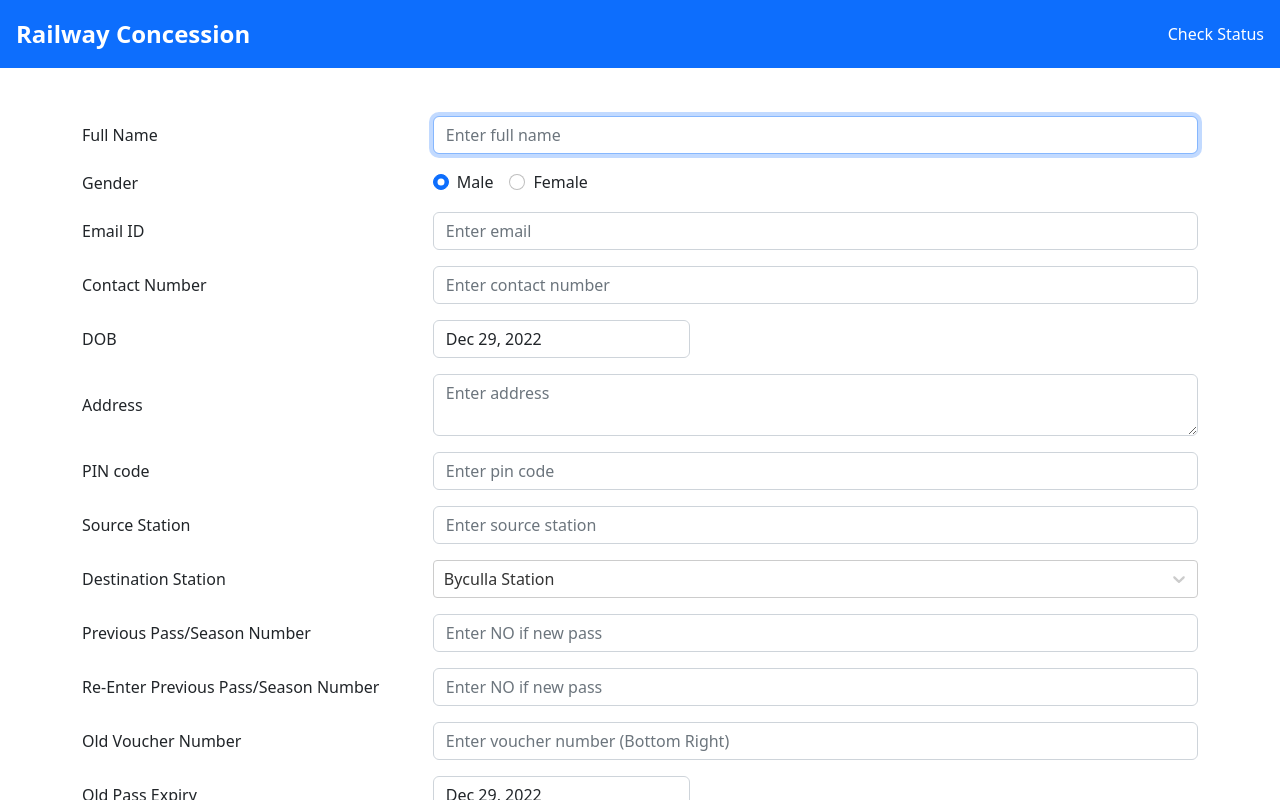
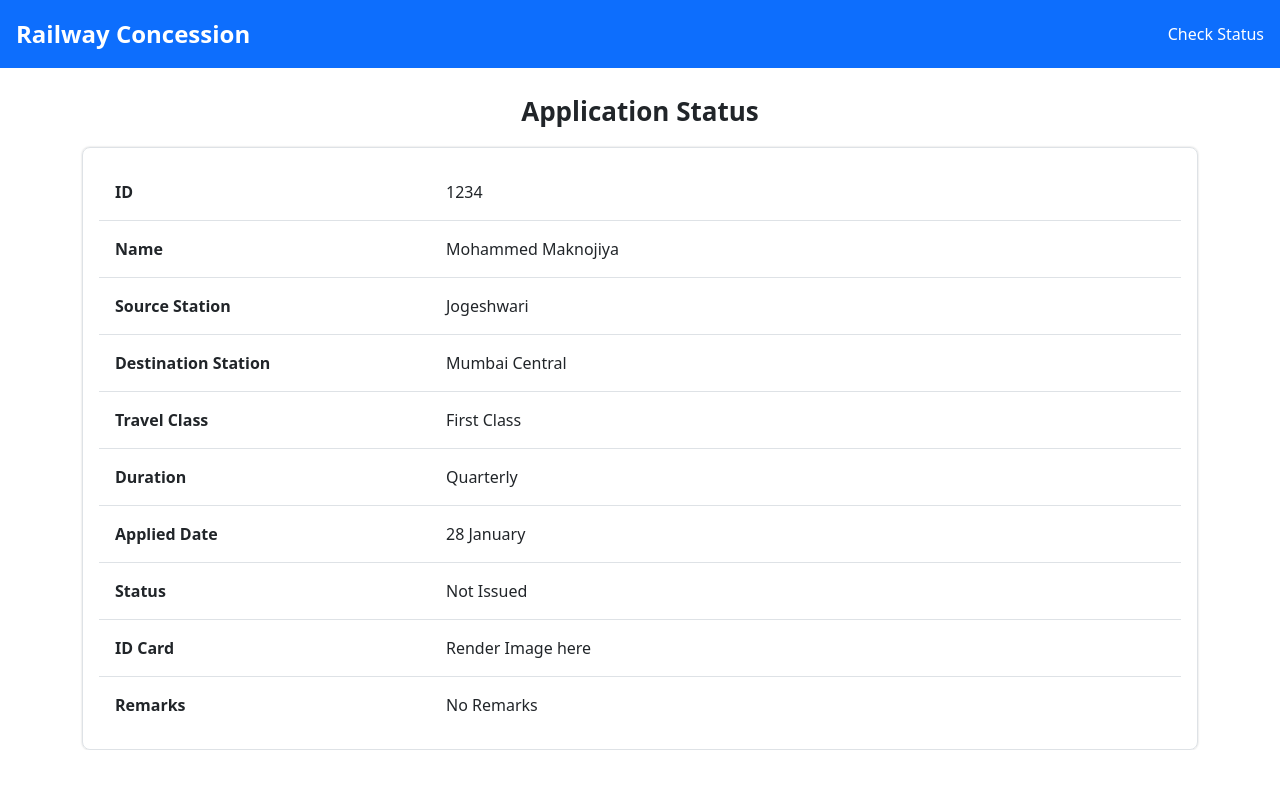
Before and after one commit to mohammedmaknojiya/railway-concession, a React (Create React App) app: page /status in a window 1280 px wide. Built offline with nearby package versions, Linux system fonts and the light colour scheme.

Commit message:
Done with status form and status details form design

```diff
--- a/package.json
+++ b/package.json
@@ -17,6 +17,7 @@
     "react-bootstrap": "^2.7.0",
     "react-datepicker": "^4.8.0",
     "react-dom": "^18.2.0",
+    "react-router-dom": "^6.6.1",
     "react-scripts": "5.0.1",
     "react-select": "^5.7.0",
     "sass": "^1.57.1",
--- /dev/null
+++ b/src/Routes/index.tsx
@@ -0,0 +1,17 @@
+import { Routes, Route } from "react-router-dom";
+
+import ConcessionFormWrapper from "components/Form";
+import ApplicationStatus from "components/ApplicationStatus";
+import CheckStatus from "components/CheckStatus/index";
+
+const AppRoutes = () => {
+  return (
+    <Routes>
+      <Route path="/" element={<ConcessionFormWrapper />} />
+      <Route path="status" element={<ApplicationStatus />} />
+      <Route path="check-status" element={<CheckStatus />} />
+    </Routes>
+  );
+};
+
+export default AppRoutes;
--- a/src/assets/styles/_main.scss
+++ b/src/assets/styles/_main.scss
@@ -7,3 +7,17 @@
 .h-100vh {
   height: 100vh !important;
 }
+
+.hover-light-gray {
+  &:hover {
+    background-color: rgb(245, 245, 245);
+  }
+}
+
+.rounded-8 {
+  border-radius: 0.5rem;
+}
+
+.light-shadow {
+  box-shadow: 0 0 2px #ccc;
+}
--- /dev/null
+++ b/src/components/ApplicationStatus/SingleField.tsx
@@ -0,0 +1,36 @@
+import { useContext } from "react";
+
+import { AppViewContext } from "context/AppView";
+
+type SingleFieldProps = {
+  label: string;
+  value: string;
+  borderBottom?: boolean;
+};
+
+const SingleField: React.FC<SingleFieldProps> = ({
+  label,
+  value,
+  borderBottom = true,
+}) => {
+  const { isPhoneView } = useContext(AppViewContext);
+
+  return (
+    <div
+      className={`d-flex ${
+        isPhoneView ? "flex-column" : "align-items-center"
+      } ${borderBottom ? "border-bottom" : ""} p-3 c-pointer hover-light-gray`}
+    >
+      <div
+        className={`font-size-16 ${
+          isPhoneView ? "w-100 mb-1" : "w-30 me-3"
+        } fw-bold`}
+      >
+        {label}
+      </div>
+      <div className="font-size-16">{value}</div>
+    </div>
+  );
+};
+
+export default SingleField;
--- /dev/null
+++ b/src/components/ApplicationStatus/index.tsx
@@ -0,0 +1,24 @@
+import SingleField from "./SingleField";
+
+const ApplicationStatus = () => {
+  return (
+    <div className="container my-4 overflow-auto">
+      <div className="text-center font-size-26 fw-bold mb-3">
+        Application Status
+      </div>
+      <div className="border rounded-8 p-3 light-shadow">
+        <SingleField label="ID" value="1234" />
+        <SingleField label="Name" value="Mohammed Maknojiya" />
+        <SingleField label="Source Station" value="Jogeshwari" />
+        <SingleField label="Destination Station" value="Mumbai Central" />
+        <SingleField label="Travel Class" value="First Class" />
+        <SingleField label="Duration" value="Quarterly" />
+        <SingleField label="Applied Date" value="28 January" />
+        <SingleField label="Status" value="Not Issued" />
+        <SingleField label="ID Card" value="Render Image here" />
+        <SingleField label="Remarks" value="No Remarks" borderBottom={false} />
+      </div>
+    </div>
+  );
+};
+export default ApplicationStatus;
--- /dev/null
+++ b/src/components/CheckStatus/index.tsx
@@ -0,0 +1,47 @@
+import { useState, useContext } from "react";
+import { useNavigate } from "react-router-dom";
+
+import FormGroupWrapper from "components/FormGroupWrapper";
+import { AppViewContext } from "context/AppView";
+import { Button } from "react-bootstrap";
+
+const CheckStatus = () => {
+  const [emailID, setEmailID] = useState("");
+  const { isPhoneView } = useContext(AppViewContext);
+  const navigate = useNavigate();
+
+  const handleSubmit = (e: React.FormEvent) => {
+    e.preventDefault();
+    console.log(emailID);
+    setEmailID("");
+    navigate("/status");
+  };
+
+  return (
+    <div className={`container my-4 ${isPhoneView ? "" : "w-40"}`}>
+      <FormGroupWrapper
+        label="Email address"
+        type="email"
+        controllerProps={{
+          placeholder: "Enter email",
+          autoComplete: "off",
+          value: emailID,
+          onChange: (e: React.ChangeEvent<{ value: string }>) =>
+            setEmailID(e.target.value),
+        }}
+      />
+      <div className="d-flex justify-content-center mt-4">
+        <Button
+          variant="primary"
+          type="submit"
+          disabled={false}
+          onClick={handleSubmit}
+        >
+          Submit
+        </Button>
+      </div>
+    </div>
+  );
+};
+
+export default CheckStatus;
--- a/src/components/Form/ConcessionForm.tsx
+++ b/src/components/Form/ConcessionForm.tsx
@@ -19,7 +19,7 @@ const ConcessionForm: React.FC<
     formikProps;
 
   return (
-    <div className="container my-5">
+    <div className="container my-4">
       <FormGroupWrapper
         type="text"
         label="Full Name"
--- a/src/components/Header/index.tsx
+++ b/src/components/Header/index.tsx
@@ -1,8 +1,14 @@
+import { Link } from "react-router-dom";
+
 const Header = () => {
   return (
-    <div className="d-flex align-items-center justify-content-between p-3 bg-primary text-white">
-      <div className="fw-bold fs-4 c-pointer">Railway Concession</div>
-      <div className="c-pointer">Check Status</div>
+    <div className="d-flex align-items-center justify-content-between p-3 bg-primary">
+      <Link to="/" className="fw-bold fs-4 text-white text-decoration-none">
+        Railway Concession
+      </Link>
+      <Link to="/check-status" className="text-white text-decoration-none">
+        Check Status
+      </Link>
     </div>
   );
 };
--- a/src/components/Layout/index.tsx
+++ b/src/components/Layout/index.tsx
@@ -1,11 +1,11 @@
-import ConcessionFormWrapper from "components/Form";
 import Header from "components/Header";
+import AppRoutes from "./../../Routes/index";
 
 const Layout = () => {
   return (
     <div className="d-flex flex-column h-100vh overflow-hidden">
       <Header />
-      <ConcessionFormWrapper />
+      <AppRoutes />
     </div>
   );
 };
--- a/src/index.tsx
+++ b/src/index.tsx
@@ -1,15 +1,18 @@
-import React from 'react';
-import ReactDOM from 'react-dom/client';
-import './index.css';
-import App from './App';
-import reportWebVitals from './reportWebVitals';
+import React from "react";
+import ReactDOM from "react-dom/client";
+import "./index.css";
+import App from "./App";
+import reportWebVitals from "./reportWebVitals";
+import { BrowserRouter } from "react-router-dom";
 
 const root = ReactDOM.createRoot(
-  document.getElementById('root') as HTMLElement
+  document.getElementById("root") as HTMLElement
 );
 root.render(
   <React.StrictMode>
-    <App />
+    <BrowserRouter>
+      <App />
+    </BrowserRouter>
   </React.StrictMode>
 );
 
```
Also changed, not shown: 1 other file (tests, documents, lock files or other folders).
